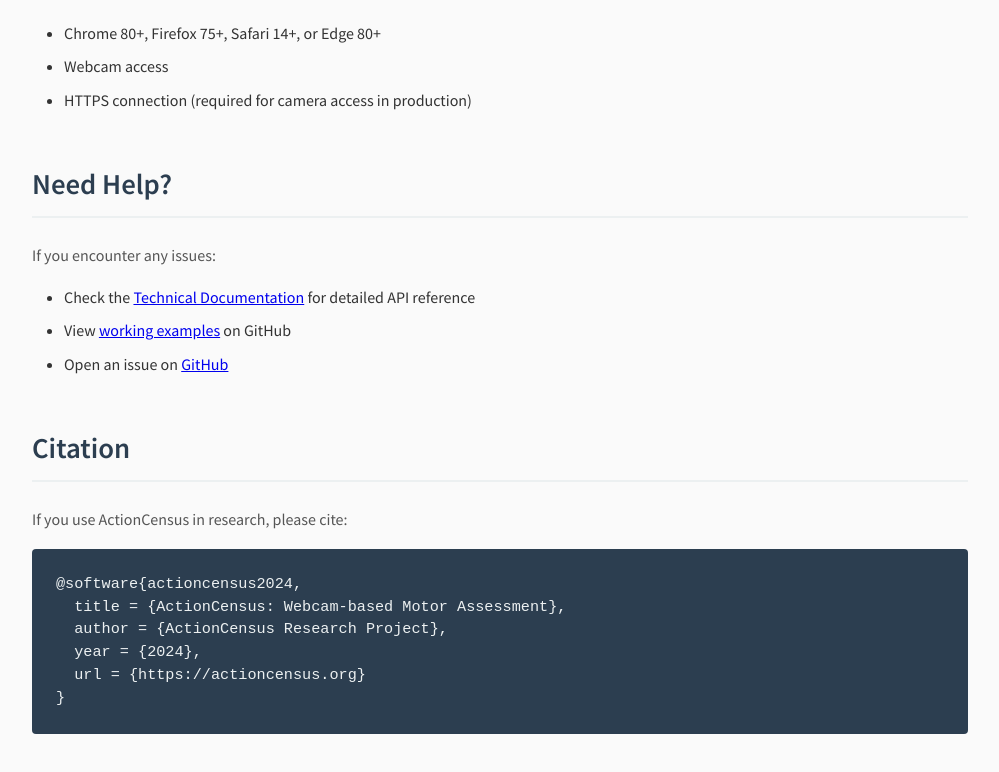
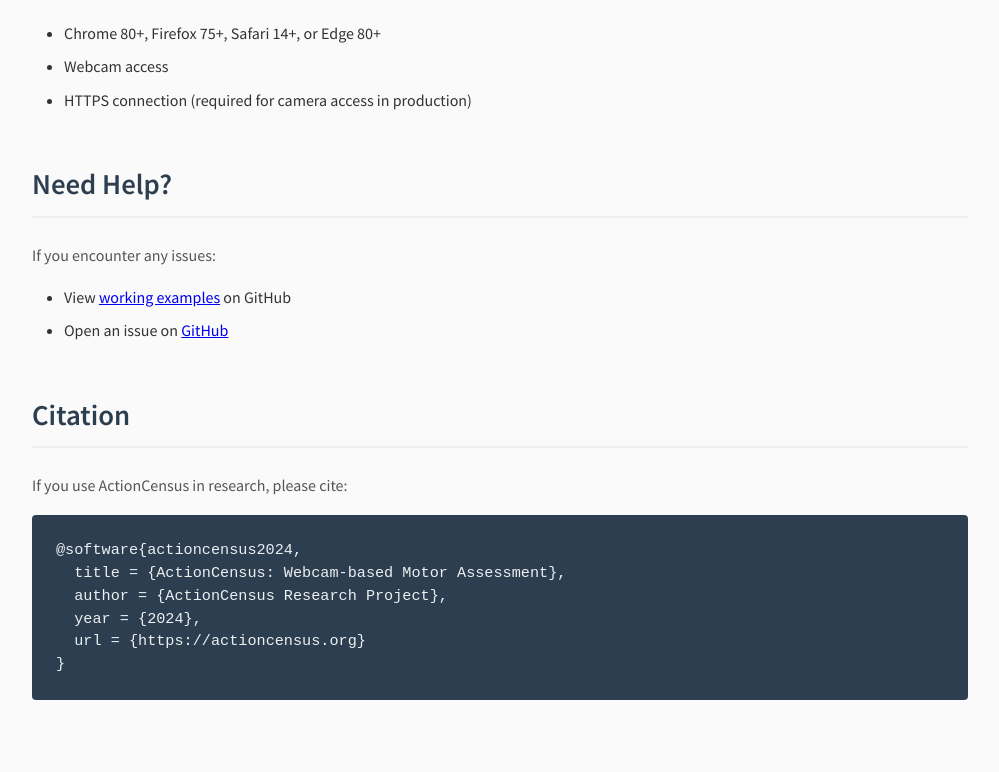
Before and after one commit to ShadowCoder1/ActionCensus.home, a plain HTML site: page index.html in a window 1280 px wide. Shown: the part 4246-5018 px from the top of the page, without its empty margins (140-1139 px from the left). Drawn offline with Linux system fonts and the light colour scheme.

Commit message:
Update index.html

```diff
--- a/index.html
+++ b/index.html
@@ -371,12 +371,11 @@ cd action-census</div>
         </ul>
 
         <h2>Need Help?</h2>
-        <p>If you encounter any issues:</p>
-        <ul>
-            <li>Check the <a href="technical.html">Technical Documentation</a> for detailed API reference</li>
-            <li>View <a href="https://github.com/ShadowCoder1/action-census/tree/main/examples">working examples</a> on GitHub</li>
-            <li>Open an issue on <a href="https://github.com/ShadowCoder1/action-census/issues">GitHub</a></li>
-        </ul>
+                <p>If you encounter any issues:</p>
+                <ul>
+                    <li>View <a href="https://github.com/ShadowCoder1/action-census/tree/main/examples">working examples</a> on GitHub</li>
+                    <li>Open an issue on <a href="https://github.com/ShadowCoder1/action-census/issues">GitHub</a></li>
+                </ul>
 
         <h2>Citation</h2>
         <p>If you use ActionCensus in research, please cite:</p>
```
